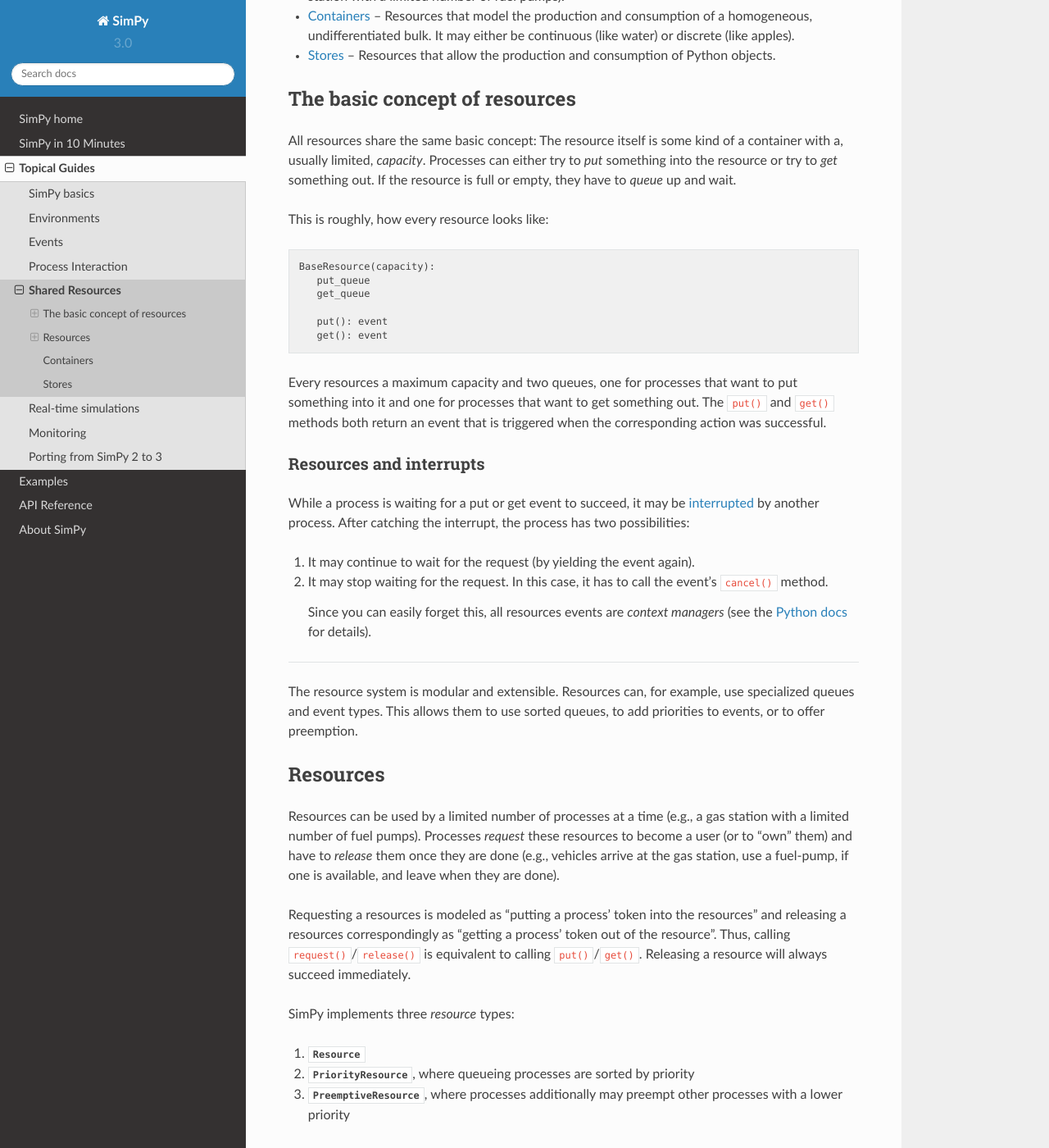
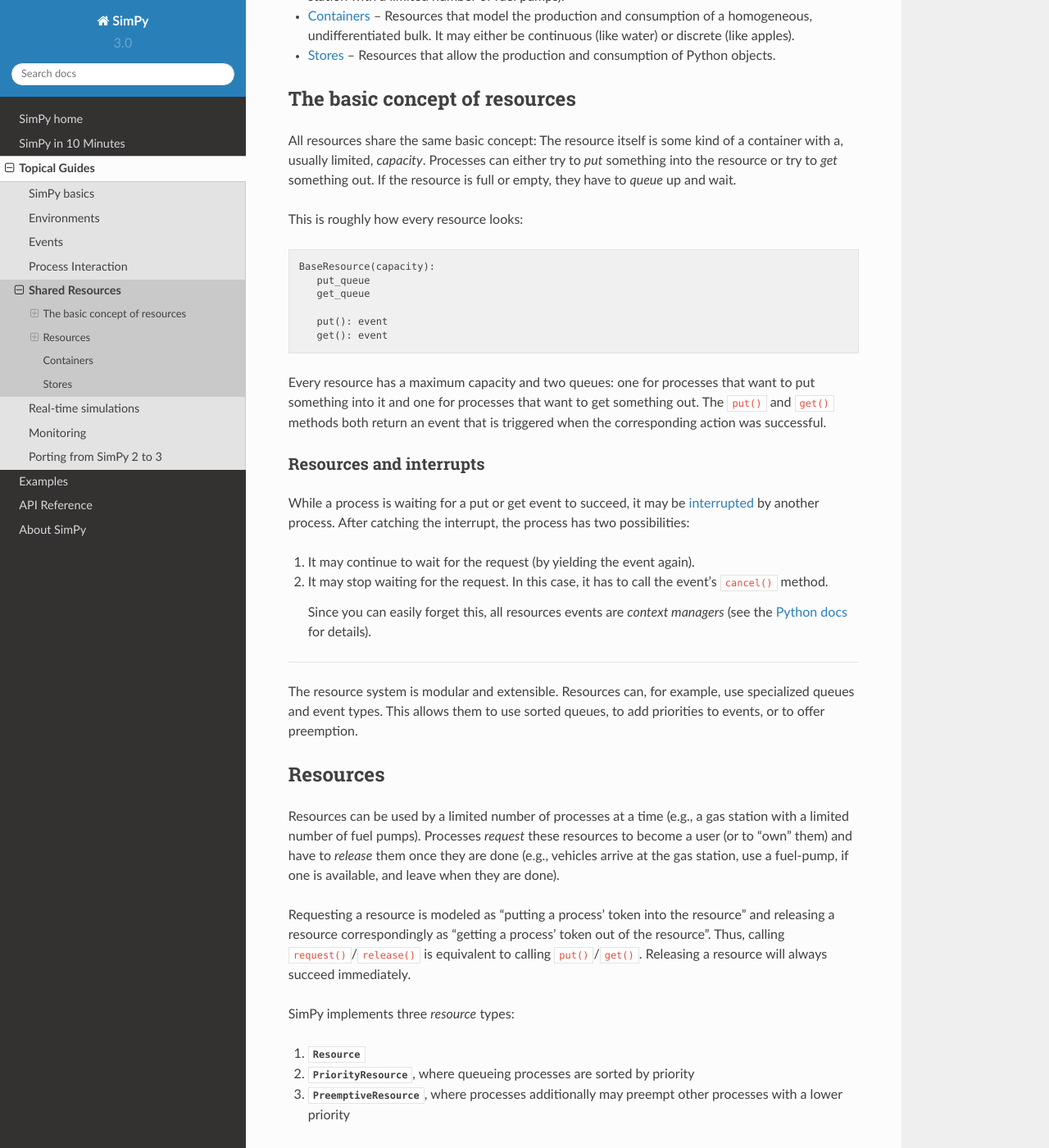
Before and after one commit to cristiklein/simpy, a Sphinx documentation site: the page built from docs/topical_guides/resources.rst, in a window 1280 px wide and 1400 px high, scrolled down 320 px. Shown: the whole window at 82% size. Built offline with Sphinx 7.4.7 and the Read the Docs theme 2.0.0, drawn with Linux system fonts in a browser that asks for light colours; pages that are not in the unit, such as notebooks, are missing from menus; the version number is read from the project's files by our own code; some of the changed text lies outside the part shown.

Commit message:
resources.rst edited online with Bitbucket. Fixed a few minor typos, slightly changed the wording in the description of what Resources allow you to do.

```diff
--- a/docs/topical_guides/resources.rst
+++ b/docs/topical_guides/resources.rst
@@ -27,7 +27,7 @@ a container with a, usually limited, *capacity*. Processes can either try to
 *put* something into the resource or try to *get* something out. If the
 resource is full or empty, they have to *queue* up and wait.
 
-This is roughly, how every resource looks like::
+This is roughly how every resource looks::
 
    BaseResource(capacity):
       put_queue
@@ -36,7 +36,7 @@ This is roughly, how every resource looks like::
       put(): event
       get(): event
 
-Every resources a maximum capacity and two queues, one for processes that want
+Every resource has a maximum capacity and two queues: one for processes that want
 to put something into it and one for processes that want to get something out.
 The ``put()`` and ``get()`` methods both return an event that is triggered when
 the corresponding action was successful.
@@ -79,8 +79,8 @@ resources to become a user (or to "own" them) and have to *release* them once
 they are done (e.g., vehicles arrive at the gas station, use a fuel-pump, if
 one is available, and leave when they are done).
 
-Requesting a resources is modeled as "putting a process' token into the
-resources" and releasing a resources correspondingly as "getting a process'
+Requesting a resource is modeled as "putting a process' token into the
+resource" and releasing a resource correspondingly as "getting a process'
 token out of the resource". Thus, calling ``request()``/``release()`` is
 equivalent to calling ``put()``/``get()``. Releasing a resource will always
 succeed immediately.
```
Also changed, not shown: other parts of docs/topical_guides/resources.rst (+5 -5 lines).
